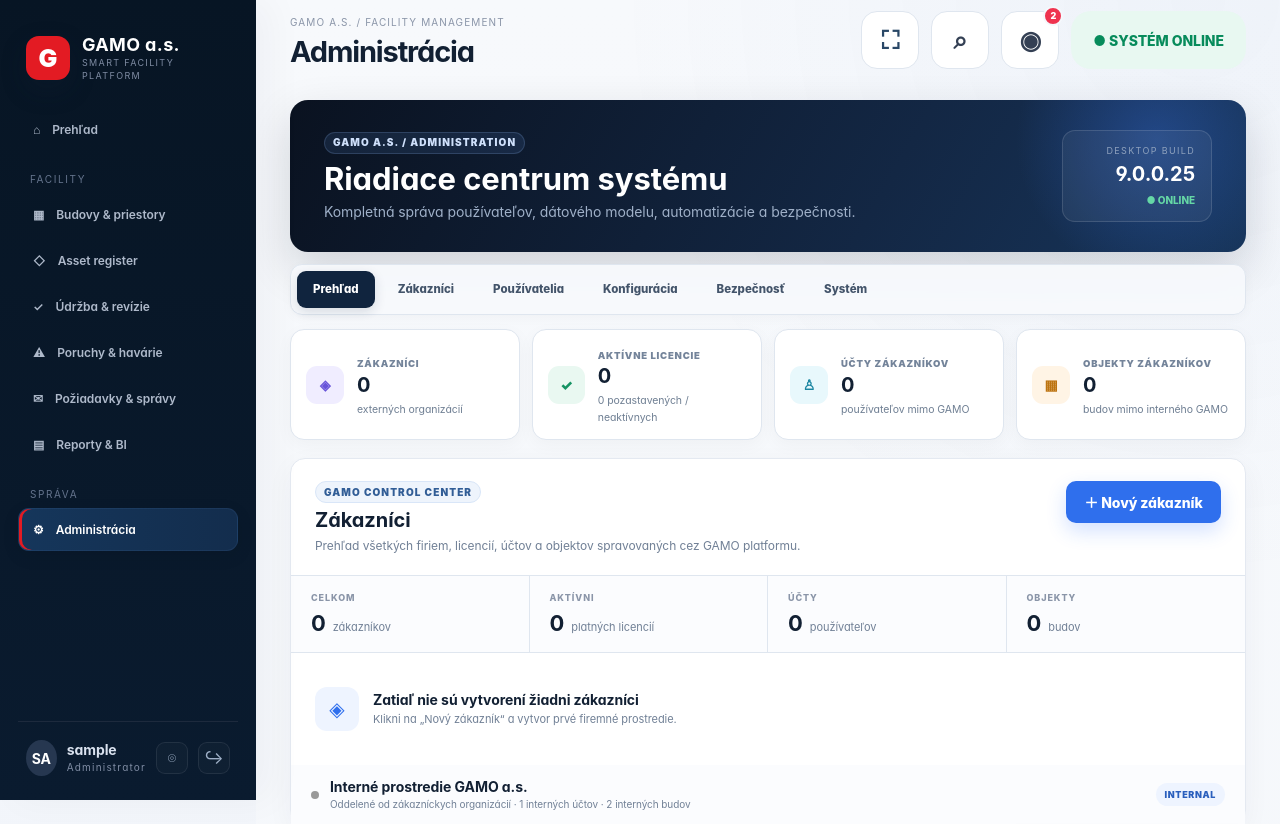
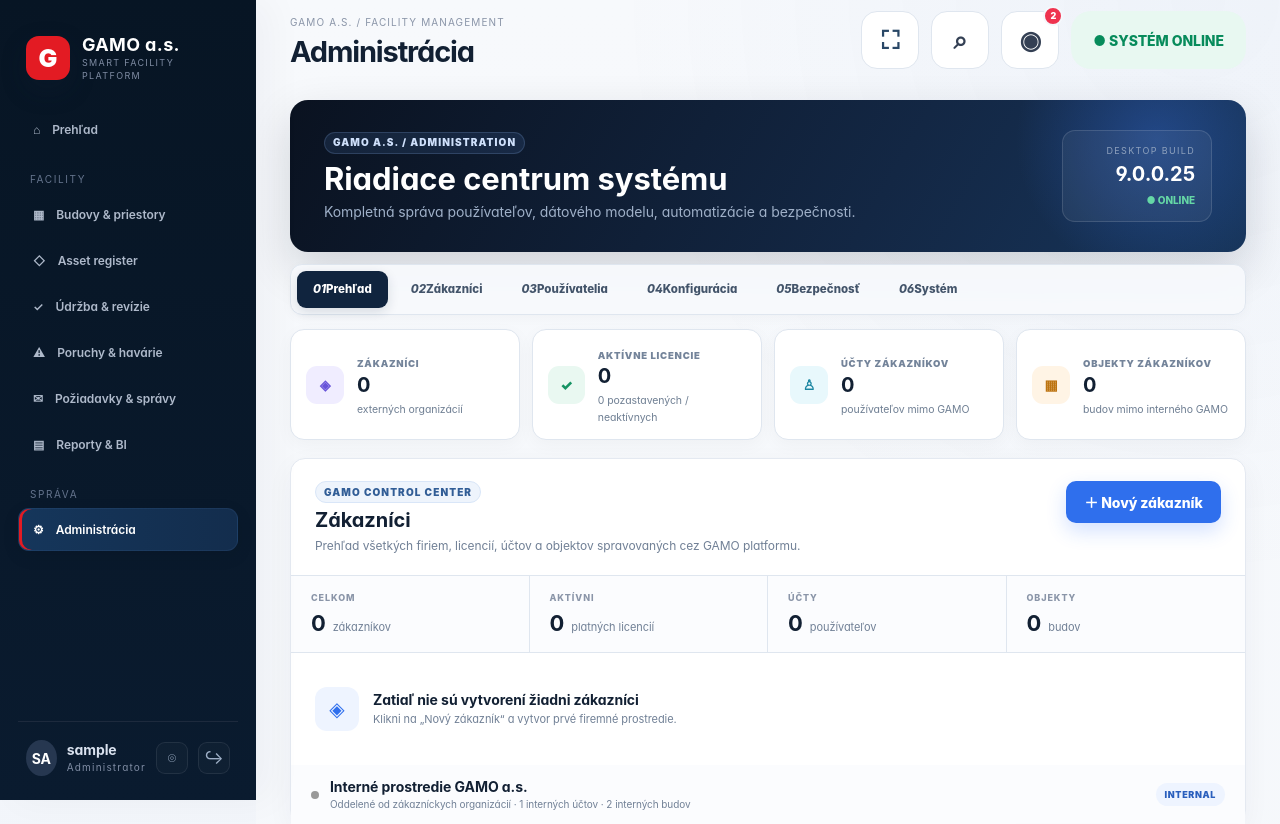
Before and after one commit to zajkir/GAMO-FM, a Flask app: page /admin in a window 1280 px wide. Shown: the top 824 px of the page. Run offline with Flask 3, Linux system fonts and the light colour scheme; the visitor is signed in with stand-in values (Sample User, id 1); data comes from the database, SQL or seed files in the repository; data that the repository does not hold is empty; some libraries are stand-ins or nearby versions.

Commit message:
Clarify administration navigation and 3D controls

```diff
--- a/templates/index.html
+++ b/templates/index.html
@@ -56,6 +56,7 @@
  </header>
  <div class="dt2-layout">
   <div class="dt2-stage" id="dt2Stage" tabindex="0" aria-label="Interaktívny 3D model budovy">
+   <div class="dt2-help"><b>OVLÁDANIE 3D</b><span>ťahaj myšou = rotácia</span><span>koliesko = zoom</span><span>dvojklik = reset</span></div>
    <div class="dt2-skyline" aria-hidden="true"><i></i><i></i><i></i><i></i><i></i><i></i></div>
    <div class="dt2-ground-grid" aria-hidden="true"></div>
    <div class="dt2-campus" aria-hidden="true"><span class="road r1"></span><span class="road r2"></span><i class="tree t1"></i><i class="tree t2"></i><i class="tree t3"></i><i class="tree t4"></i></div>
@@ -288,7 +289,7 @@
 
 <div class="privacy-grid">
  <section class="privacy-card">
-  <div class="privacy-card-head"><div><span class="admin-kicker">SECURITY POLICY</span><h3>MFA, retencia a privacy kontakt</h3><p>Bezpečnostná politika platná pre celú organizáciu.</p></div><a class="privacy-mfa-link" href="/account/mfa">⌾ Spravovať moje MFA</a></div>
+  <div class="privacy-card-head"><div><span class="admin-kicker">SECURITY POLICY</span><h3>MFA, retencia a privacy kontakt</h3><p>Bezpečnostná politika platná pre celú organizáciu.</p></div><a class="privacy-mfa-link" href="/account/mfa"><span>⌾</span><b>Spravovať MFA</b><small>2FA a recovery kódy</small></a></div>
   <form method="post" action="/privacy/settings" class="privacy-settings-form">
    <input type="hidden" name="_csrf" value="{{csrf_token}}">
    <div class="field"><label>Kontakt pre súkromie / DPO</label><input name="privacy_contact" value="{{privacy_org.privacy_contact or ''}}" placeholder="privacy@firma.sk"></div>
@@ -429,7 +430,7 @@
 <section class="customer-detail-card customer-data-locked"><span>◈</span><div><h3>Detailné zákaznícke dáta nie sú sprístupnené</h3><p>Administrátor zákazníka môže dočasný prístup udeliť v časti <b>Súkromie & dáta</b>. Bez súhlasu nie sú v Customer 360 zobrazené mená používateľov, budovy, incidenty, servisná história ani interný audit.</p></div></section>
 {% endif %}
 {% else %}<div class="admin-v2-top"><div><span class="admin-kicker">{{brand_name}} / ADMINISTRATION</span><h2>Riadiace centrum systému</h2><p>Kompletná správa používateľov, dátového modelu, automatizácie a bezpečnosti.</p></div><div class="admin-version"><small>DESKTOP BUILD</small><b>{{app_version}}</b><span>● ONLINE</span></div></div>
-<div class="admin-v2-nav"><button class="active">Prehľad</button>{% if is_gamo_admin %}<button onclick="document.querySelector('#customersAdmin').scrollIntoView({behavior:'smooth'})">Zákazníci</button>{% endif %}<button onclick="document.querySelector('#usersAdmin').scrollIntoView({behavior:'smooth'})">Používatelia</button><button onclick="document.querySelector('#systemAdmin').scrollIntoView({behavior:'smooth'})">Konfigurácia</button><button onclick="document.querySelector('#securityAdmin').scrollIntoView({behavior:'smooth'})">Bezpečnosť</button><button onclick="document.querySelector('#systemTools').scrollIntoView({behavior:'smooth'})">Systém</button></div>
+<div class="admin-v2-nav"><button class="active"><i>01</i><span>Prehľad</span></button>{% if is_gamo_admin %}<button onclick="document.querySelector('#customersAdmin').scrollIntoView({behavior:'smooth'})"><i>02</i><span>Zákazníci</span></button>{% endif %}<button onclick="document.querySelector('#usersAdmin').scrollIntoView({behavior:'smooth'})"><i>{{'03' if is_gamo_admin else '02'}}</i><span>Používatelia</span></button><button onclick="document.querySelector('#systemAdmin').scrollIntoView({behavior:'smooth'})"><i>{{'04' if is_gamo_admin else '03'}}</i><span>Konfigurácia</span></button><button onclick="document.querySelector('#securityAdmin').scrollIntoView({behavior:'smooth'})"><i>{{'05' if is_gamo_admin else '04'}}</i><span>Bezpečnosť</span></button><button onclick="document.querySelector('#systemTools').scrollIntoView({behavior:'smooth'})"><i>{{'06' if is_gamo_admin else '05'}}</i><span>Systém</span></button></div>
 <div class="admin-v2-metrics">
 {% if is_gamo_admin %}
 <div class="adm-metric"><span class="adm-icon violet">◈</span><div><small>ZÁKAZNÍCI</small><b>{{customer_stats.total}}</b><em>externých organizácií</em></div></div>
```
